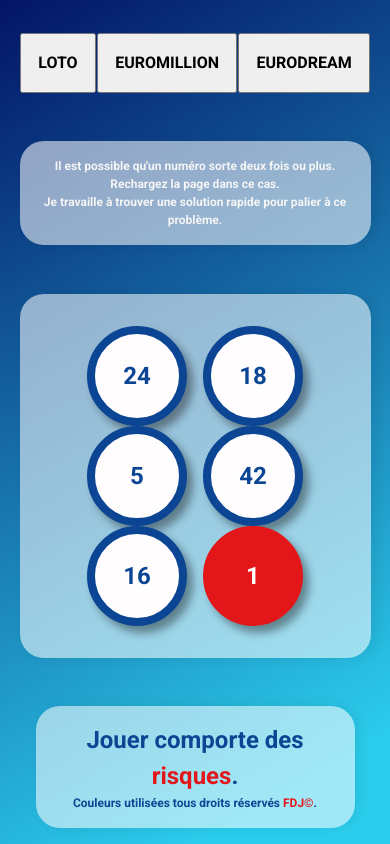
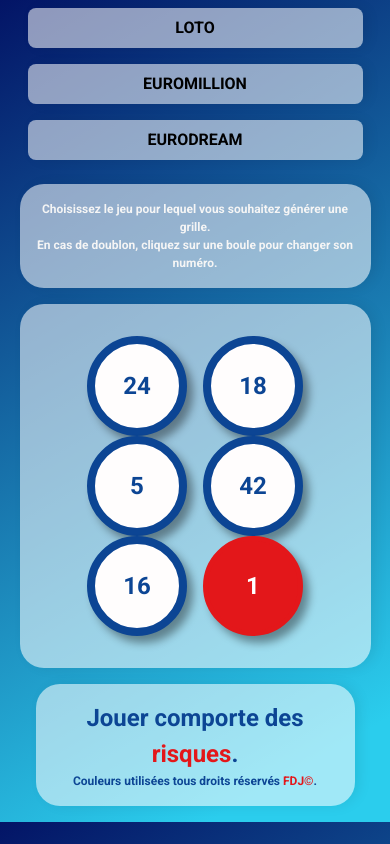
Before and after one commit to LouisAntoninLesieur/TIRAGE-DU-LOTO, a plain HTML site: page index.html in a window 390 px wide. Both pictures are taken after a click on the button "LOTO". Drawn offline with Linux system fonts and the light colour scheme.

Commit message:
mise à jour de fonctionnalités

```diff
--- a/app.js
+++ b/app.js
@@ -1,76 +1,72 @@
 
-// Je veux créer trois boutons qui permettent de générer une novelle grille, soit de loto, soit d'euromillion, soit d'eurodream
-// Je veux que ces boutons se trouvent dans une div en-dessous du disclaimer
-// Je dois donc récupérer mon élément body
+// ! fabrication de la div et des boutons
 const bodyElement = document.querySelector('body');
-// Je dois créer la div qui acceuillera les trois boutons
 const divButtons = document.createElement("div")
-// Je donne à cette div une nouvelle class
 divButtons.classList.add("buttons-container");
-// Je créé le bouton de loto
+// * bouton pour loto
 const buttonLoto = document.createElement("button");
 buttonLoto.textContent = "LOTO";
 buttonLoto.classList.add("button");
 divButtons.append(buttonLoto);
-// Je créé le bouton d'euromillion
+// * bouton pour euromillion
 const buttonEuromillion = document.createElement("button");
 buttonEuromillion.textContent = "EUROMILLION";
 buttonEuromillion.classList.add("button");
 divButtons.append(buttonEuromillion);
-// Je crée le bouton d'eurodream
+// * bouton pour eurodream
 const buttonEurodream = document.createElement("button");
 buttonEurodream.textContent = "EURODREAM";
 buttonEurodream.classList.add("button");
 divButtons.append(buttonEurodream);
-// J'ajoute la div au body
+// * ajout de la div dans le body
 bodyElement.prepend(divButtons);
 
-// Je veux que lorsque je clique sur le bouton de loto, je genère une nouvelle grille de loto
+// ! paramètres pour les grilles de loto
 buttonLoto.addEventListener('click', function(){
     // Je fais en sorte que le contenu du conteneur soit vide pour pouvoir ajouter une nouvelle grille de loto
     const containerElement = document.querySelector('.container');
     containerElement.innerHTML = "";
     tirage(1, 49, 1, 10, 5, 1);
+    bodyElement.style.background = "linear-gradient(150deg, rgb(3, 20, 102) 0%, rgb(43, 205, 237) 90%)";
 });
-// Je veux que lorsque je clique sur le bouton d'euromillion, je genère une nouvelle grille d'euromillion
+// ! paramètres pour les grilles d'euromillion
 buttonEuromillion.addEventListener('click', function(){
     const containerElement = document.querySelector('.container');
     containerElement.innerHTML = "";
     tirage(1, 50, 1, 12, 5, 2);
+    bodyElement.style.background = "linear-gradient(150deg, rgb(3, 20, 105) 0%, rgb(9, 42, 158) 90%)";
 });
-// Je veux que lorsque je clique sur le bouton d'eurodream, je genère une nouvelle grille d'eurodream
+// ! paramètres pour les grilles d'eurodream
 buttonEurodream.addEventListener('click', function(){
     const containerElement = document.querySelector('.container');
     containerElement.innerHTML = "";
     tirage(1, 40, 1, 5, 6, 1)
+    bodyElement.style.background = "linear-gradient(150deg, rgb(120, 30, 166) 0%, rgb(159, 94, 191)90%)";
 });
 
-// Le secret pour devenir millionnaire est encapsulé ici même
+// ! Définition de la fonction de tirage et des paramètres
 function tirage(defaultMin, defaultMax, defaultBonusMin, defaultBonusMax, defaultBall, defaultBonusBall){
 
-    /* CRÉATION DE MES FONCTIONS POUR UN TIRAGE*/
-    // Je crée une fonction qui me permet de récupérer un numéro aléatoire entre 1 et le maximum du jeu (défini en paramètre)
+// ! CRÉATION DE MES FONCTIONS POUR UN TIRAGE
+    // * Je crée une fonction qui me permet de récupérer un numéro aléatoire entre 1 et le maximum du jeu (défini en paramètre)
     function randomNumber(min = defaultMin, max = defaultMax){
         return Math.floor(Math.random() * (max - min +1)) + min;
     };
-    // Je crée une fonction qui me permet de récupérer un numéro aléatoire entre 1 et le maximum du jeu (défini en paramètre)
+    // * Je crée une fonction qui me permet de récupérer un numéro aléatoire entre 1 et le maximum du jeu (défini en paramètre)
     function randomNumberBonus(min = defaultBonusMin, max = defaultBonusMax){
         return Math.floor(Math.random() * (max - min +1)) + min;
     };
 
-    /* RÉCUPÉRATION DE MON OBJET .CONTAINER */
-    // Je crée une variable qui récupère mon élément body dans lequel je vais intégrer mes divs
+    // * RÉCUPÉRATION DE MON OBJET .CONTAINER
     const containerElement = document.querySelector('.container');
     console.dir(containerElement);
 
-    /* CRÉATION DE MES ÉLÉMENTS DIV ET DE LEURS ÉLÉMENTS P, DANS MON ÉLÉMENT .CONTAINER */
+    // * CRÉATION DE MES ÉLÉMENTS DIV ET DE LEURS ÉLÉMENTS P, DANS MON ÉLÉMENT .CONTAINER
 
-    //Je crée un tableau vide qui stockera plus tard les valeurs aléatoires obtenues par la fonction randomNumber
+    // * Je crée un tableau vide qui stockera plus tard les valeurs aléatoires obtenues par la fonction randomNumber
     let randomNumberArray = [];
 
-    // Je crée une première boucle qui va créer les X premières div avec la class .ball
-    //  - chaque p contiendra un textContent
-    //  - chaque textContent affichera un randomNumber
+    // * Je crée une première boucle qui va créer les X premières div avec la class .ball
     for (i = 0; i < defaultBall ; i++){
         const divElement = document.createElement('div');
         containerElement.prepend(divElement);
@@ -79,11 +75,12 @@ function tirage(defaultMin, defaultMax, defaultBonusMin, defaultBonusMax, defaul
         pElement.textContent = `${randomNumber()}`;
         randomNumberArray.unshift(pElement.textContent);
         divElement.append(pElement);
+        // * J'ajoute un ecouteur d'évenement au click de chaque div pour changer le numéro si besoin
+        divElement.addEventListener('click', function(){
+            pElement.textContent = `${randomNumber()}`;
+        })
     };
-    console.log(randomNumberArray);
-    // Je crée une seconde boucle qui va créer les X dernières div avec la class .bonus-ball
-    //  - chaque p contiendra un textContent
-    //  - chaque textContent affichera un randomNumberBunu
+    // * Je crée une seconde boucle qui va créer les X dernières div avec la class .bonus-ball
     for (i = 0; i < defaultBonusBall ; i++){
         const divElement = document.createElement('div');
         containerElement.appendChild(divElement);
@@ -91,12 +88,16 @@ function tirage(defaultMin, defaultMax, defaultBonusMin, defaultBonusMax, defaul
         const pElement = document.createElement('p');
         divElement.append(pElement);
         pElement.textContent = `${randomNumberBonus()}`;
+        // * J'ajoute un ecouteur d'évenement au click de chaque div pour changer le numéro si besoin
+        divElement.addEventListener('click', function(){
+            pElement.textContent = `${randomNumberBonus()}`;
+        })
     };
 
     };
 
 // TODO - J'aimerai qu'un numéro ne sorte pas plus d'une fois par tirage pour empêcher les doublons
 
-// BONUS - Faire en sorte qu'un bouton permette de générer une nouvelle grille
-// BONUS ENCORE PLUS OUF - Permettre à l'utilisateur de choisir son jeu et générer un nombre de balles en fonction du jeu choisi
-// BONUS ATOMIQUE - Faire en sorte qu'un bouton permette de détruire la grille avec une animation venue toute droite depuis l'ISS
+// // BONUS - Faire en sorte qu'un bouton permette de générer une nouvelle grille
+// // BONUS ENCORE PLUS OUF - Permettre à l'utilisateur de choisir son jeu et générer un nombre de balles en fonction du jeu choisi
+// TODO NEXT - Faire en sorte qu'un bouton permette de détruire la grille avec une animation venue toute droite depuis l'ISS
--- a/index.html
+++ b/index.html
@@ -11,8 +11,8 @@
 </head>
 <body>
     <div class="disclaimer">
-        <p>Il est possible qu'un numéro sorte deux fois ou plus. Rechargez la page dans ce cas.</p>
-        <p>Je travaille à trouver une solution rapide pour palier à ce problème.</p>
+        <p>Choisissez le jeu pour lequel vous souhaitez générer une grille.</p>
+        <p>En cas de doublon, cliquez sur une boule pour changer son numéro.</p>
     </div>
     <div class="container">
        <!--CRÉATION DES BALLES EN JS-->
--- a/style.css
+++ b/style.css
@@ -13,7 +13,7 @@ body {
     width: 90vw;
     height: 100vh;
     font-family: var(--font-family);
-    background: linear-gradient(150deg, rgb(3, 20, 102) 0%, rgb(43, 205, 237) 90%);
+    background-color: rgb(3, 20, 102);
 }
 
 .buttons-container {
@@ -24,11 +24,29 @@ body {
 }
 
 .button {
-
     padding: 1rem;
     font-weight: bold;
     font-size: 1rem;
     text-align: center;
+    background-color: rgba(255, 255, 255, 0.552);
+    color: black;
+    border-radius: 8px;
+    border: none;
+    box-shadow: 5px 0px 15px -3px rgba(0,0,0,0.1);
+    transition: 0.2s ease-in-out;
+}
+
+.button:hover {
+    cursor: pointer;
+    background-color: rgb(255, 217, 0);
+    transition: 0.2s ease-in-out;
+}
+
+.button:active {
+    cursor: pointer;
+    background-color: rgb(255, 217, 0);
+    transition: 0.2s ease-in-out;
+    transform: scale(0.90);
 }
 
 .disclaimer {
@@ -69,6 +87,11 @@ body {
 }
 .ball:hover, .bonus-ball:hover {
     transform: scale(1.1);
+    transition: .5s;
+    cursor: pointer;
+}
+.ball:active, .bonus-ball:active {
+    transform: scale(0.9) rotate(360deg);
 }
 
 .ball {
@@ -148,9 +171,19 @@ body {
 }
 
 @media screen and (max-width : 572px) {
+    body {
+        height: auto;
+    }
     .ball, .bonus-ball{
         width: 100px;
         height: 100px;
         font-size: 1.5rem;
     }
+    .buttons-container {
+        flex-direction: column;
+    }
+    .button {
+        margin: .5rem;
+        padding: .5rem;
+    }
 }
```
Also changed, not shown: loser.jpg (deleted).
